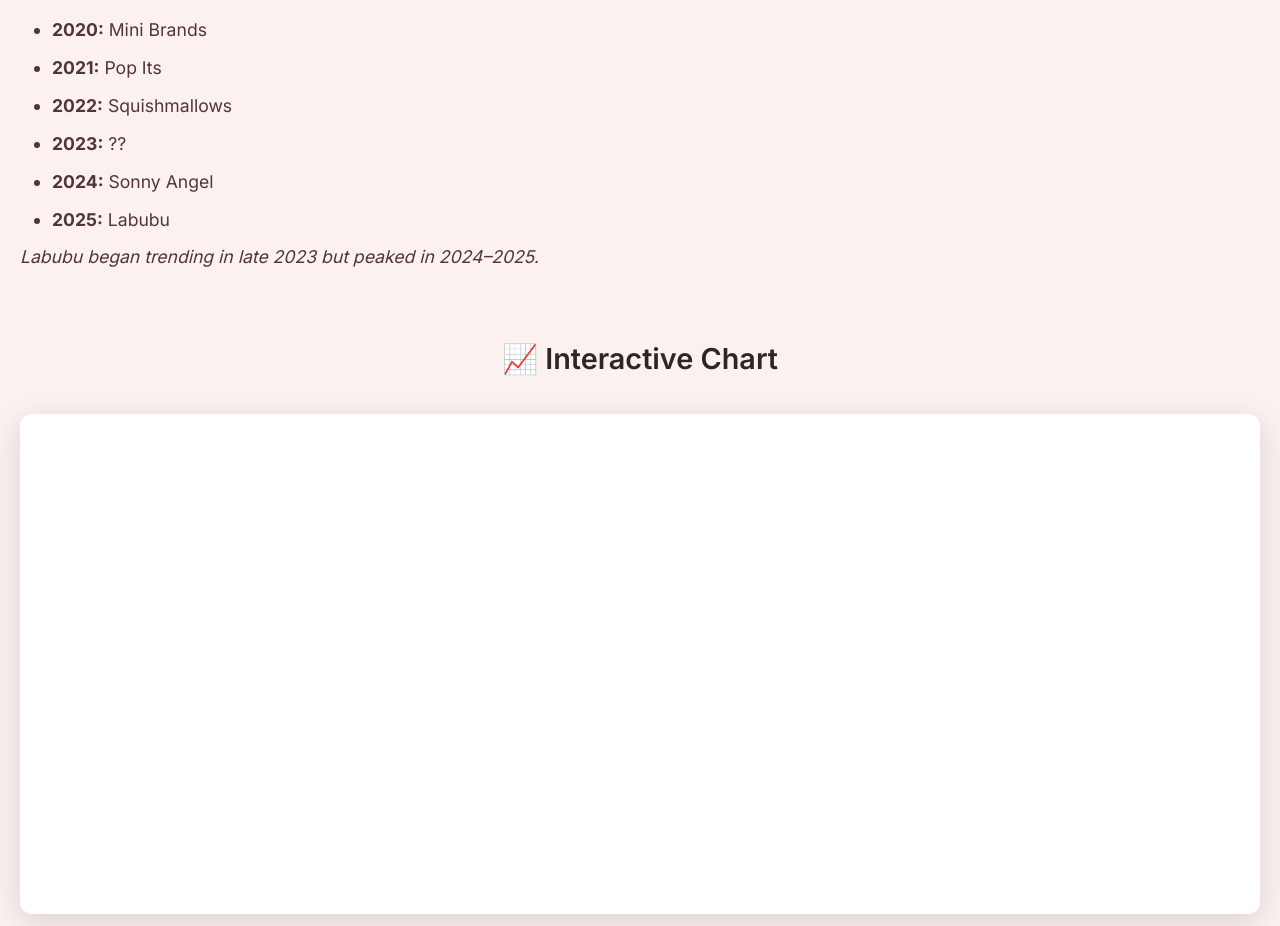
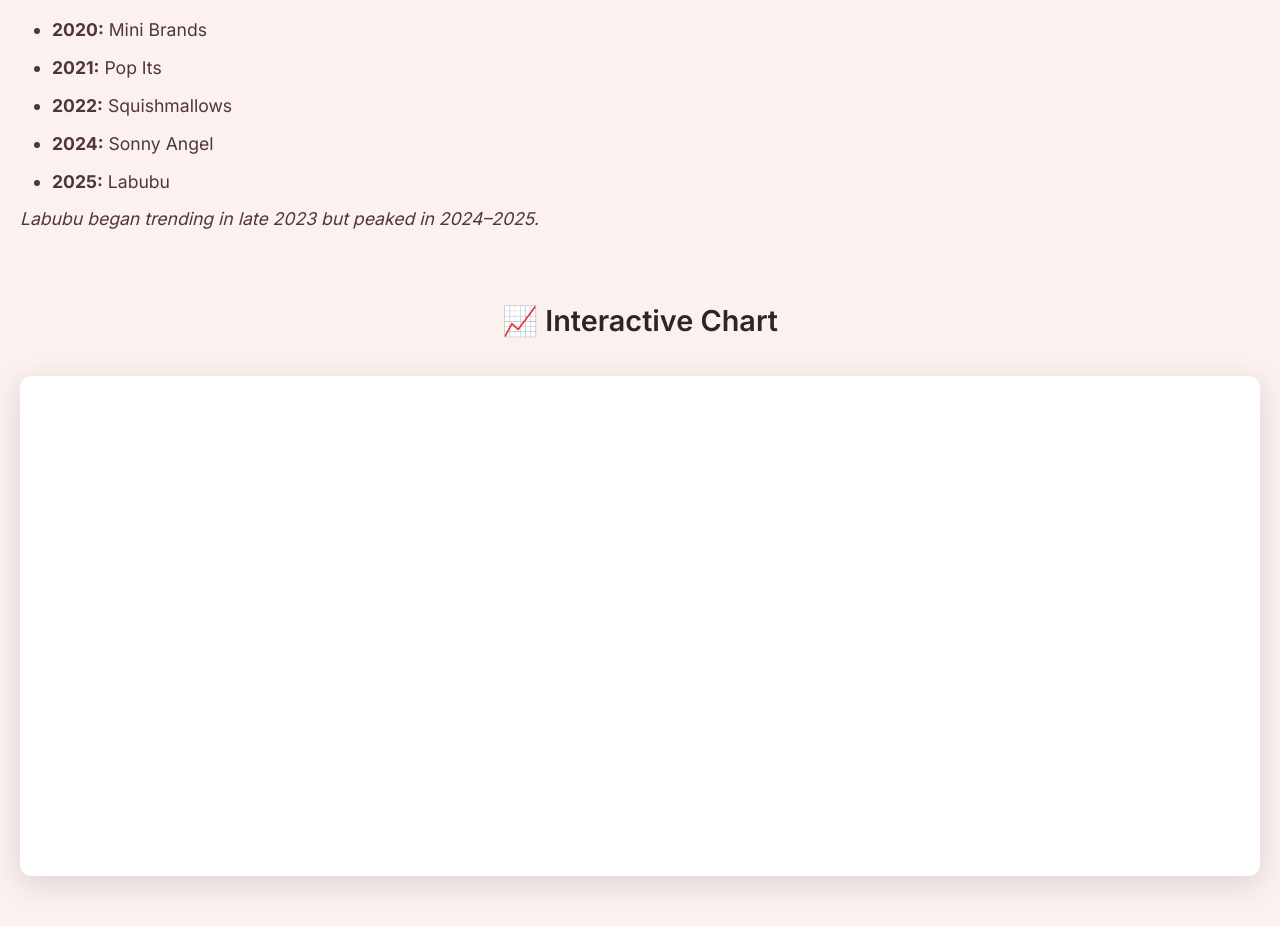
Before and after one commit to Anahita-09/DataScienceKWK, a plain HTML site: page viz3-correlation.html in a window 1280 px wide. Shown: the part 1060-1986 px from the top of the page. Drawn offline with nearby package versions, Linux system fonts and the light colour scheme.

Commit message:
Remove placeholder entry '2023: ??' from key insights list

```diff
--- a/viz3-correlation.html
+++ b/viz3-correlation.html
@@ -53,7 +53,6 @@
                     <li><strong>2020:</strong> Mini Brands</li>
                     <li><strong>2021:</strong> Pop Its</li>
                     <li><strong>2022:</strong> Squishmallows</li>
-                    <li><strong>2023:</strong> ??</li>
                     <li><strong>2024:</strong> Sonny Angel</li>
                     <li><strong>2025:</strong> Labubu</li>
                 </ul>
```
